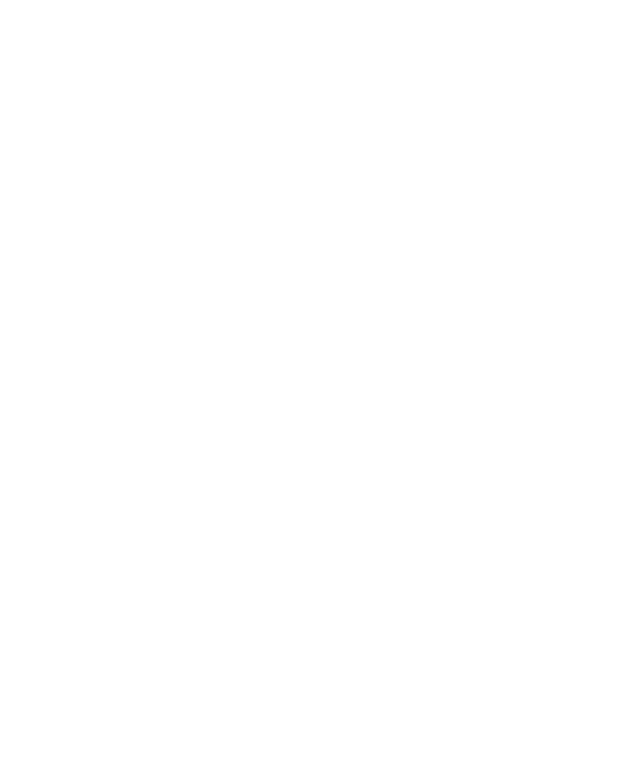
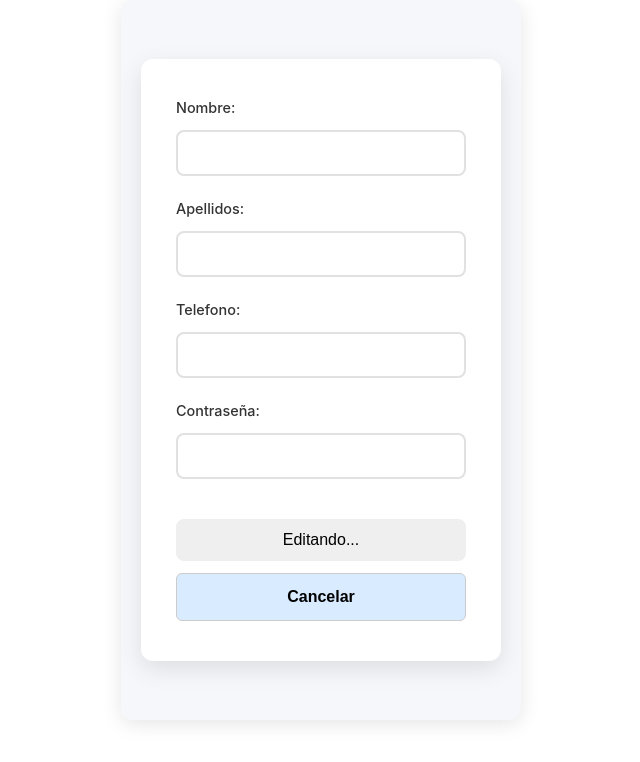
Before and after one commit to valeriap14/Frontend_carpool, a React (Create React App) app: page /editarUsuario in a window 1280 px wide. Before the commit this address had no page. Shown: the top 762 px of the page, without its empty margins (319-959 px from the left). Built offline with nearby package versions, Linux system fonts and the light colour scheme.

Commit message:
editar usuario basico

```diff
--- a/package.json
+++ b/package.json
@@ -13,7 +13,7 @@
     "react-dom": "^19.1.0",
     "react-hook-form": "^7.58.1",
     "react-icons": "^5.5.0",
-    "react-router-dom": "^7.6.2",
+    "react-router-dom": "^7.6.3",
     "react-scripts": "5.0.1",
     "web-vitals": "^2.1.4"
   },
@@ -40,5 +40,8 @@
       "last 1 firefox version",
       "last 1 safari version"
     ]
+  },
+  "devDependencies": {
+    "eslint-plugin-react-hooks": "^5.2.0"
   }
 }
--- a/src/App.js
+++ b/src/App.js
@@ -3,6 +3,8 @@
 import RegistrarUsuario from "./pages/RegistrarUsuario";
 import Login from "./pages/Login";
 import InicioLoop from "./pages/inicioloop";
+import EditarUsuario from "./pages/editarUsuario";
+
 
 function App() {
   return (
@@ -12,7 +14,12 @@
         <Route path="/registrarusuario" element={<RegistrarUsuario />} />
         <Route path="/login" element={<Login />} />
         <Route path="/inicioloop" element={<InicioLoop />} />
+        <Route path="/editarUsuario" element={<EditarUsuario />} />
+
       </Routes>
+
+
+
     </Router>
   );
 }
--- /dev/null
+++ b/src/pages/editarUsuario.js
@@ -0,0 +1,168 @@
+/* eslint-disable react-hooks/rules-of-hooks */
+import { useState, useRef, useEffect, useCallback } from 'react';
+import { useForm } from 'react-hook-form';
+import { useNavigate } from 'react-router-dom';
+
+import api from '../api/api';
+import loopLogo from '../assets/loop.png';
+import '../styles/RegistrarUsuario.css';
+import '../styles/editarUsuario.css';
+
+
+function editarUsuario(){
+
+    const navigate = useNavigate;
+
+    const [editar, setEditar] = useState(false);
+
+    const [nombre, setNombre] = useState();
+    const [apellido, setApellido] = useState();
+    const [telefono, setTelefono] = useState();
+    const [rol, setRol] = useState();
+
+
+    const handleCancel = () => {
+
+    navigate('/');
+  };
+
+
+  const editarFormulario = (val) =>{
+            setEditar(true);
+            setNombre(val.nombre);
+
+
+  }
+
+
+    return (
+
+
+        <>
+
+        <main className="registro-container">
+        <form className="registro-form">
+        <div className="campo">
+            <label htmlFor="nombre">Nombre:</label>
+
+                <input value={nombre} onChange={(event)=> {
+                        setNombre(event.target.value);
+
+
+                }}    />
+
+        </div>
+
+        <div className="campo">
+                <label htmlFor="apellido">Apellidos:</label>
+
+                 <input value={nombre} onChange={(event)=> {
+                        setNombre(event.target.value);
+
+
+                }}    />
+
+        </div>
+
+        <div className="campo">
+                <label htmlFor="telefono">Telefono:</label>
+                 <input value={nombre} onChange={(event)=> {
+                        setNombre(event.target.value);
+
+
+                }}    />
+
+        </div>
+
+        <div className="campo">
+                <label htmlFor="password">Contraseña:</label>
+                 <input value={nombre} onChange={(event)=> {
+                        setNombre(event.target.value);
+
+
+                }}    />
+
+        </div>
+        {
+                rol === "conductor" &&(
+                <>
+                <div className="campo">
+
+                    <label htmlFor="marca">Marca:</label>
+                     <input value={nombre} onChange={(event)=> {
+                        setNombre(event.target.value);
+
+
+                }}    />
+
+                    </div>
+
+                    <div className="campo">
+                            <label htmlFor="modelo">Modelo:</label>
+                             <input value={nombre} onChange={(event)=> {
+                        setNombre(event.target.value);
+
+
+                }}    />
+
+                    </div>
+
+                    <div className="campo">
+                            <label htmlFor="color">Color:</label>
+                             <input value={nombre} onChange={(event)=> {
+                        setNombre(event.target.value);
+
+
+                }}    />
+
+                    </div>
+
+                    <div className="campo">
+                            <label htmlFor="placa">Placa:</label>
+                             <input value={nombre} onChange={(event)=> {
+                        setNombre(event.target.value);
+
+
+                }}    />
+
+                    </div>
+
+                    <div className="campo">
+                            <label htmlFor="foto_carro">Foto Carro:</label>
+                             <input value={nombre} onChange={(event)=> {
+                        setNombre(event.target.value);
+
+
+                }}    />
+
+                    </div>
+                </>
+
+                )
+        }
+
+
+
+
+
+         <div className="registro-botones">
+          <button>
+                <span className="editarBoton"></span> Editando...
+          </button>
+          <button type="button" className="cancelar" onClick={handleCancel}>
+            Cancelar
+          </button>
+        </div>
+        </form>
+    </main>
+
+            </>
+
+
+
+
+
+    );
+}
+
+export default editarUsuario;
--- /dev/null
+++ b/src/styles/editarUsuario.css
@@ -0,0 +1,23 @@
+
+  container {
+
+    padding: 16;
+    border: '1px solid #ccc';
+
+}
+  imageBox {
+    width: '100%';
+    height: 200;
+    overflow: 'hidden';
+
+ }
+  image {
+    width: '100%';
+    height: '100%';
+
+ }
+  buttons{
+
+    display: 'flex';
+
+  }
```
Also changed, not shown: 1 other file (tests, documents, lock files or other folders).
